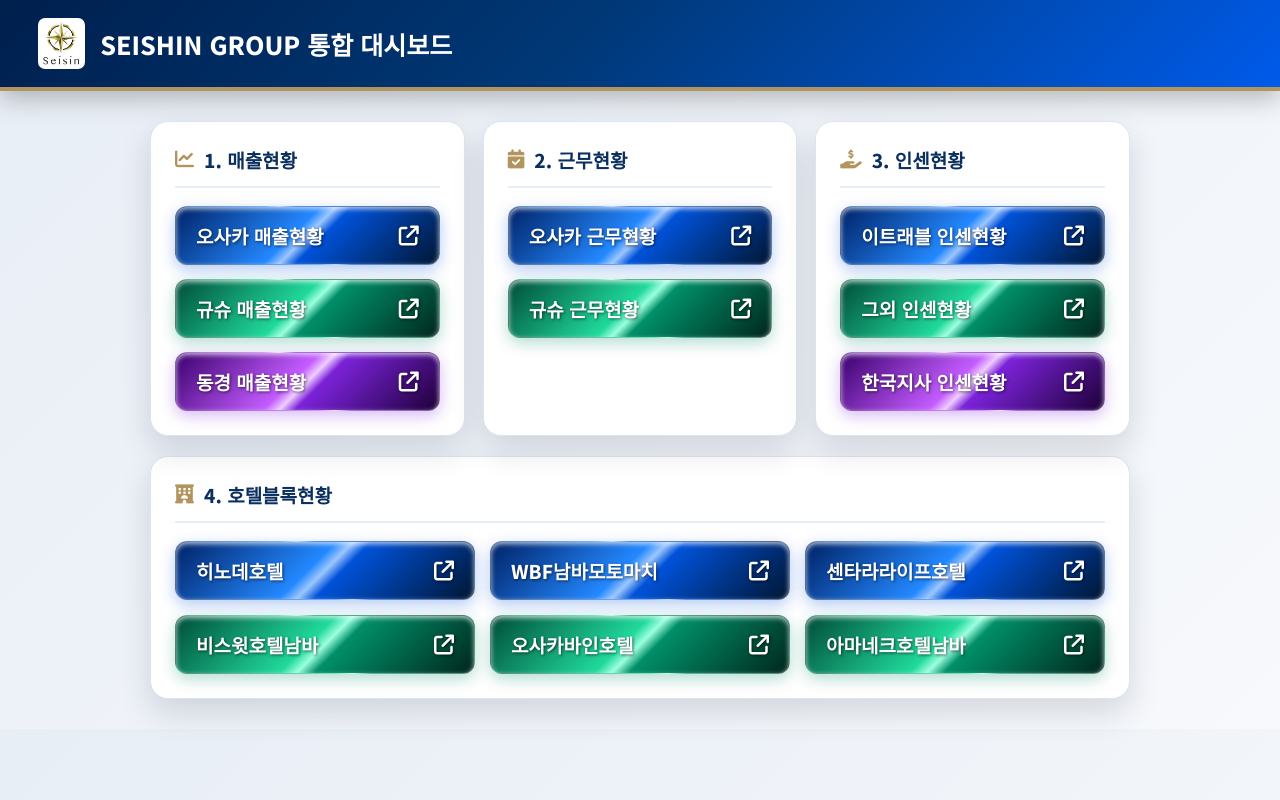
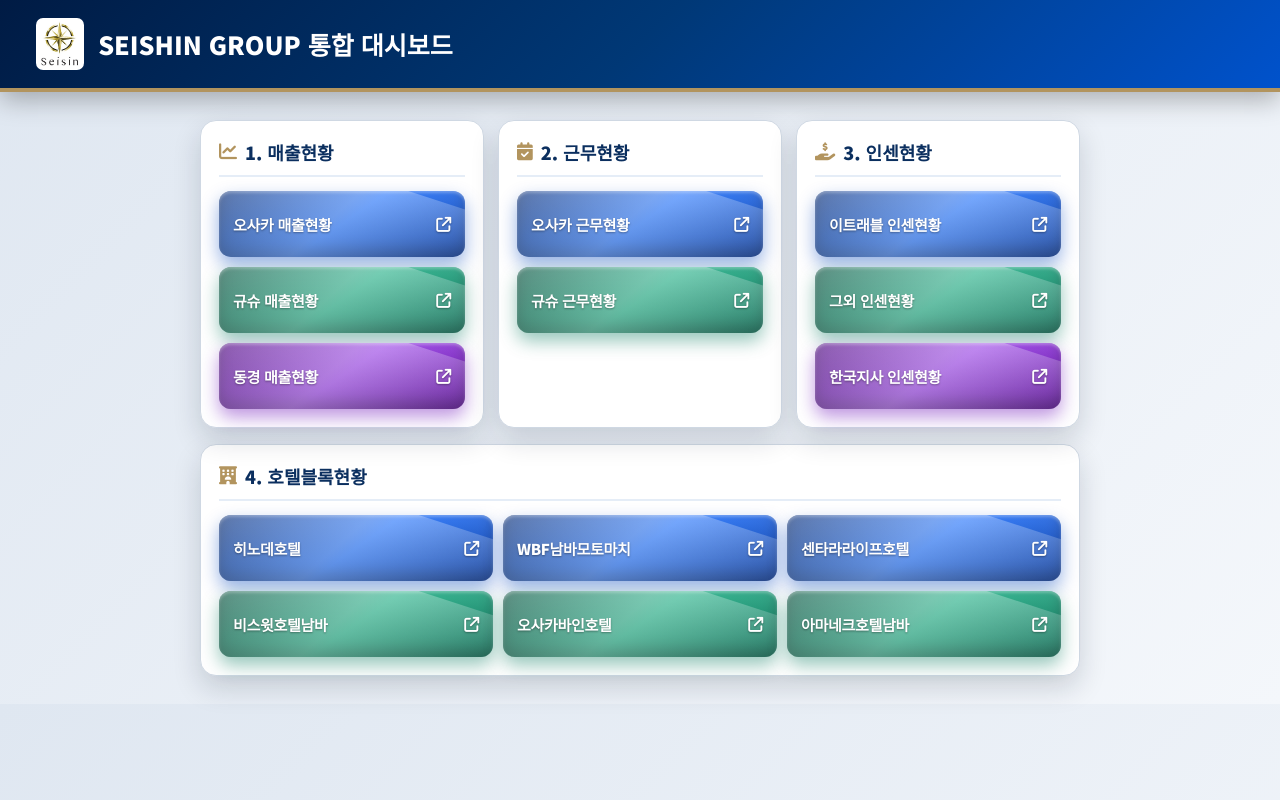
Before and after one commit to Akipapa79/-, a plain HTML site: page index.html in a window 1280 px wide. Drawn offline with Linux system fonts and the light colour scheme.

Commit message:
Update index.html

```diff
--- a/index.html
+++ b/index.html
@@ -3,55 +3,187 @@
 <head>
 <meta charset="UTF-8">
 <title>SEISHIN GROUP 통합 대시보드</title>
-    <link href="https://fonts.googleapis.com/css2?family=Noto+Sans+KR:wght@400;700;800&display=swap" rel="stylesheet">
+
+<link href="https://fonts.googleapis.com/css2?family=Noto+Sans+KR:wght@500;700;900&display=swap" rel="stylesheet">
 <link rel="stylesheet" href="https://cdnjs.cloudflare.com/ajax/libs/font-awesome/6.5.1/css/all.min.css">
+
 <style>
-        body { margin:0; font-family:'Noto Sans KR',sans-serif; background:linear-gradient(135deg,#e8eef6 0%,#f7f9fc 100%); color:#111827; }
-        header { background:linear-gradient(135deg,#001f4d 0%,#003876 45%,#005bea 100%); padding:18px 38px; display:flex; align-items:center; gap:15px; color:white; font-size:25px; font-weight:800; border-bottom:4px solid #b2945e; box-shadow:0 8px 24px rgba(0,0,0,0.25); }
-        header img { height:45px; background:white; border-radius:7px; padding:3px; }
-        .container { max-width:980px; margin:30px auto; padding:0 18px; }
-        .top-grid { display:grid; grid-template-columns:repeat(3,1fr); gap:18px; margin-bottom:20px; }
-        .card { background:#ffffff; border-radius:18px; padding:24px; box-shadow:0 14px 32px rgba(15,23,42,0.14); border:1px solid #dbe4f0; }
-        .card h2 { color:#0b2f5f; font-size:19px; margin:0 0 18px 0; display:flex; align-items:center; gap:10px; border-bottom:2px solid #e5edf7; padding-bottom:13px; font-weight:800; }
-        .card h2 i { color:#b2945e; }
-        .btn-grid { display:grid; gap:14px; }
-        .hotel-grid { display:grid; grid-template-columns:repeat(3,1fr); gap:15px; }
+body{
+    margin:0;
+    font-family:'Noto Sans KR',sans-serif;
+    background:linear-gradient(135deg,#dfe7f1,#f4f7fb);
+    color:#111827;
+}
 
-        /* 박스 크기 축소 및 글자 확대, 뿌연 효과 제거 */
-        .link-btn {
-            display:flex; align-items:center; justify-content:space-between;
-            padding:15px 20px;
-            border-radius:12px; text-decoration:none; color:white;
-            transition:0.3s ease;
-            text-shadow: 1px 1px 3px rgba(0,0,0,0.6);
-            border: 1px solid rgba(255,255,255,0.35);
+header{
+    background:linear-gradient(135deg,#001b44,#003876,#0052cc);
+    padding:18px 36px;
+    display:flex;
+    align-items:center;
+    gap:14px;
+    color:white;
+    font-size:25px;
+    font-weight:900;
+    border-bottom:4px solid #b2945e;
+    box-shadow:0 8px 24px rgba(0,0,0,.28);
 }
-        .link-btn span { font-size:19px; font-weight:800; }
-        .link-btn i { font-size:20px; opacity:1; }
-        .link-btn:hover { transform:translateY(-3px); filter:brightness(1.15); box-shadow: 0 10px 20px rgba(0,0,0,0.3); }
 
-        /* 선명하고 입체적인 펄 그라데이션 */
-        .col-blue, .hotel-top {
-            background: linear-gradient(135deg, #002266 0%, #2388ff 45%, #9cc6ff 50%, #0052d9 55%, #001633 100%);
-            box-shadow: inset 0 2px 5px rgba(255,255,255,0.7), 0 5px 15px rgba(0,82,217,0.3);
+header img{
+    height:46px;
+    background:white;
+    border-radius:7px;
+    padding:3px;
 }
-        .col-green, .hotel-bottom {
-            background: linear-gradient(135deg, #004c38 0%, #20d99b 45%, #9cffdf 50%, #008f68 55%, #00261c 100%);
-            box-shadow: inset 0 2px 5px rgba(255,255,255,0.7), 0 5px 15px rgba(0,143,104,0.3);
+
+.container{
+    max-width:880px;
+    margin:28px auto;
+    padding:0 16px;
 }
-        .col-purple {
-            background: linear-gradient(135deg, #3a006d 0%, #c45cff 45%, #efccff 50%, #7b22d9 55%, #1e0038 100%);
-            box-shadow: inset 0 2px 5px rgba(255,255,255,0.7), 0 5px 15px rgba(123,34,217,0.3);
+
+.top-grid{
+    display:grid;
+    grid-template-columns:repeat(3,1fr);
+    gap:14px;
+    margin-bottom:16px;
+}
+
+.card{
+    background:#ffffff;
+    border-radius:16px;
+    padding:18px;
+    box-shadow:0 12px 28px rgba(15,23,42,.16);
+    border:1px solid #cfd8e3;
+}
+
+.card h2{
+    color:#0b2f5f;
+    font-size:18px;
+    margin:0 0 14px;
+    display:flex;
+    align-items:center;
+    gap:8px;
+    border-bottom:2px solid #e5edf7;
+    padding-bottom:10px;
+    font-weight:900;
+}
+
+.card h2 i{
+    color:#b2945e;
+}
+
+.btn-grid{
+    display:grid;
+    gap:10px;
+}
+
+.hotel-grid{
+    display:grid;
+    grid-template-columns:repeat(3,1fr);
+    gap:10px;
+}
+
+.link-btn{
+    position:relative;
+    overflow:hidden;
+    display:flex;
+    align-items:center;
+    justify-content:space-between;
+    min-height:46px;
+    padding:10px 14px;
+    border-radius:12px;
+    text-decoration:none;
+    color:white;
+    font-size:15px;
+    font-weight:900;
+    letter-spacing:-.3px;
+    transition:.2s;
+    text-shadow:0 1px 2px rgba(0,0,0,.35);
+}
+
+.link-btn::before{
+    content:"";
+    position:absolute;
+    inset:0;
+    background:linear-gradient(180deg,rgba(255,255,255,.22),rgba(0,0,0,.18));
+}
+
+.link-btn::after{
+    content:"";
+    position:absolute;
+    top:-40%;
+    left:-40%;
+    width:160%;
+    height:200%;
+    background:linear-gradient(120deg,transparent,rgba(255,255,255,.35),transparent);
+    transform:rotate(18deg);
+}
+
+.link-btn span,
+.link-btn i{
+    position:relative;
+    z-index:2;
+}
+
+.link-btn:hover{
+    transform:translateY(-3px);
+    filter:saturate(1.2) brightness(1.08);
+}
+
+/* 진한 유광 컬러 */
+.col-blue{
+    background:linear-gradient(145deg,#002a7a,#005eff,#003cb5);
+    box-shadow:inset 0 2px 3px rgba(255,255,255,.28),
+               inset 0 -8px 14px rgba(0,0,0,.25),
+               0 8px 18px rgba(0,70,190,.42);
+}
+
+.col-green{
+    background:linear-gradient(145deg,#00513d,#00a676,#007a5c);
+    box-shadow:inset 0 2px 3px rgba(255,255,255,.28),
+               inset 0 -8px 14px rgba(0,0,0,.25),
+               0 8px 18px rgba(0,120,90,.42);
+}
+
+.col-purple{
+    background:linear-gradient(145deg,#4b0082,#8a22e6,#5f00aa);
+    box-shadow:inset 0 2px 3px rgba(255,255,255,.28),
+               inset 0 -8px 14px rgba(0,0,0,.25),
+               0 8px 18px rgba(100,0,180,.42);
+}
+
+.hotel-top{
+    background:linear-gradient(145deg,#002a7a,#005eff,#003cb5);
+    box-shadow:inset 0 2px 3px rgba(255,255,255,.28),
+               inset 0 -8px 14px rgba(0,0,0,.25),
+               0 8px 18px rgba(0,70,190,.42);
+}
+
+.hotel-bottom{
+    background:linear-gradient(145deg,#00513d,#00a676,#007a5c);
+    box-shadow:inset 0 2px 3px rgba(255,255,255,.28),
+               inset 0 -8px 14px rgba(0,0,0,.25),
+               0 8px 18px rgba(0,120,90,.42);
 }
 
 @media(max-width:900px){
-            .container{ max-width:100%; margin:20px auto; }
-            .top-grid{ grid-template-columns:1fr; }
-            .hotel-grid{ grid-template-columns:1fr; }
-            header{ font-size:21px; padding:16px 20px; }
+    .top-grid,
+    .hotel-grid{
+        grid-template-columns:1fr;
+    }
+
+    .container{
+        max-width:100%;
+    }
+
+    header{
+        font-size:21px;
+        padding:16px 20px;
+    }
 }
 </style>
 </head>
+
 <body>
 
 <header>
@@ -60,87 +192,51 @@
 </header>
 
 <div class="container">
+
     <div class="top-grid">
+
         <div class="card">
             <h2><i class="fa-solid fa-chart-line"></i> 1. 매출현황</h2>
             <div class="btn-grid">
-                <a href="오사카매출URL" target="_blank" class="link-btn col-blue">
-                    <span>오사카 매출현황</span>
-                    <i class="fa-solid fa-arrow-up-right-from-square"></i>
-                </a>
-                <a href="규슈매출URL" target="_blank" class="link-btn col-green">
-                    <span>규슈 매출현황</span>
-                    <i class="fa-solid fa-arrow-up-right-from-square"></i>
-                </a>
-                <a href="동경매출URL" target="_blank" class="link-btn col-purple">
-                    <span>동경 매출현황</span>
-                    <i class="fa-solid fa-arrow-up-right-from-square"></i>
-                </a>
+                <a href="오사카매출URL" target="_blank" class="link-btn col-blue"><span>오사카 매출현황</span><i class="fa-solid fa-arrow-up-right-from-square"></i></a>
+                <a href="규슈매출URL" target="_blank" class="link-btn col-green"><span>규슈 매출현황</span><i class="fa-solid fa-arrow-up-right-from-square"></i></a>
+                <a href="동경매출URL" target="_blank" class="link-btn col-purple"><span>동경 매출현황</span><i class="fa-solid fa-arrow-up-right-from-square"></i></a>
             </div>
         </div>
 
         <div class="card">
             <h2><i class="fa-solid fa-calendar-check"></i> 2. 근무현황</h2>
             <div class="btn-grid">
-                <a href="오사카근무URL" target="_blank" class="link-btn col-blue">
-                    <span>오사카 근무현황</span>
-                    <i class="fa-solid fa-arrow-up-right-from-square"></i>
-                </a>
-                <a href="규슈근무URL" target="_blank" class="link-btn col-green">
-                    <span>규슈 근무현황</span>
-                    <i class="fa-solid fa-arrow-up-right-from-square"></i>
-                </a>
+                <a href="오사카근무URL" target="_blank" class="link-btn col-blue"><span>오사카 근무현황</span><i class="fa-solid fa-arrow-up-right-from-square"></i></a>
+                <a href="규슈근무URL" target="_blank" class="link-btn col-green"><span>규슈 근무현황</span><i class="fa-solid fa-arrow-up-right-from-square"></i></a>
             </div>
         </div>
 
         <div class="card">
             <h2><i class="fa-solid fa-hand-holding-dollar"></i> 3. 인센현황</h2>
             <div class="btn-grid">
-                <a href="https://docs.google.com/spreadsheets/d/11giEDLNFNJe0ME6czK0yY7HAwgjOKxJJ/edit?pli=1&gid=331033276#gid=331033276" target="_blank" class="link-btn col-blue">
-                    <span>이트래블 인센현황</span>
-                    <i class="fa-solid fa-arrow-up-right-from-square"></i>
-                </a>
-                <a href="https://docs.google.com/spreadsheets/d/1sSXt8YckniAcmtDG0-QT_UdWWiuxx8Am/edit?pli=1&gid=1695092935#gid=1695092935" target="_blank" class="link-btn col-green">
-                    <span>그외 인센현황</span>
-                    <i class="fa-solid fa-arrow-up-right-from-square"></i>
-                </a>
-                <a href="https://docs.google.com/spreadsheets/d/1Ki1LMopEr8V8Jya6NmzZGpKLHHy3Hp1u/edit?gid=483904815#gid=483904815" target="_blank" class="link-btn col-purple">
-                    <span>한국지사 인센현황</span>
-                    <i class="fa-solid fa-arrow-up-right-from-square"></i>
-                </a>
+                <a href="https://docs.google.com/spreadsheets/d/11giEDLNFNJe0ME6czK0yY7HAwgjOKxJJ/edit?pli=1&gid=331033276#gid=331033276" target="_blank" class="link-btn col-blue"><span>이트래블 인센현황</span><i class="fa-solid fa-arrow-up-right-from-square"></i></a>
+                <a href="https://docs.google.com/spreadsheets/d/1sSXt8YckniAcmtDG0-QT_UdWWiuxx8Am/edit?pli=1&gid=1695092935#gid=1695092935" target="_blank" class="link-btn col-green"><span>그외 인센현황</span><i class="fa-solid fa-arrow-up-right-from-square"></i></a>
+                <a href="https://docs.google.com/spreadsheets/d/1Ki1LMopEr8V8Jya6NmzZGpKLHHy3Hp1u/edit?gid=483904815#gid=483904815" target="_blank" class="link-btn col-purple"><span>한국지사 인센현황</span><i class="fa-solid fa-arrow-up-right-from-square"></i></a>
             </div>
         </div>
+
     </div>
 
     <div class="card">
         <h2><i class="fa-solid fa-hotel"></i> 4. 호텔블록현황</h2>
+
         <div class="hotel-grid">
-            <a href="https://docs.google.com/spreadsheets/d/1o_oRouHav0Z5aMKWmgZBovg-KLZufQam8SzaR_JljR0/edit?gid=1597431311#gid=1597431311" target="_blank" class="link-btn hotel-top">
-                <span>히노데호텔</span>
-                <i class="fa-solid fa-arrow-up-right-from-square"></i>
-            </a>
-            <a href="https://docs.google.com/spreadsheets/d/1aflBDQqYBDW4SIWOrfquTUnRNceHQh8C/edit?rtpof=true&gid=1347907107#gid=1347907107" target="_blank" class="link-btn hotel-top">
-                <span>WBF남바모토마치</span>
-                <i class="fa-solid fa-arrow-up-right-from-square"></i>
-            </a>
-            <a href="https://docs.google.com/spreadsheets/d/1ENafFWMF2M8Cw3YRxgwRAxuNxh1FEQ6gJeniyNZo1mI/edit?gid=479650170#gid=479650170" target="_blank" class="link-btn hotel-top">
-                <span>센타라라이프호텔</span>
-                <i class="fa-solid fa-arrow-up-right-from-square"></i>
-            </a>
-            <a href="https://docs.google.com/spreadsheets/d/1PAiYsE1vC2Vf-wJ0rYem2RJnfaFM-D4s_93SvcYRhWo/edit?gid=619011903#gid=619011903" target="_blank" class="link-btn hotel-bottom">
-                <span>비스윗호텔남바</span>
-                <i class="fa-solid fa-arrow-up-right-from-square"></i>
-            </a>
-            <a href="https://docs.google.com/spreadsheets/d/1b7SUn0lInIy6VZsfdi-nZ0sIqM5iiqF4/edit?gid=1298837714#gid=1298837714" target="_blank" class="link-btn hotel-bottom">
-                <span>오사카바인호텔</span>
-                <i class="fa-solid fa-arrow-up-right-from-square"></i>
-            </a>
-            <a href="https://docs.google.com/spreadsheets/d/1cR2hLm6s0SmuADPTYo2jzpWLWbV0Io7C/edit?gid=205860888#gid=205860888" target="_blank" class="link-btn hotel-bottom">
-                <span>아마네크호텔남바</span>
-                <i class="fa-solid fa-arrow-up-right-from-square"></i>
-            </a>
+            <a href="https://docs.google.com/spreadsheets/d/1o_oRouHav0Z5aMKWmgZBovg-KLZufQam8SzaR_JljR0/edit?gid=1597431311#gid=1597431311" target="_blank" class="link-btn hotel-top"><span>히노데호텔</span><i class="fa-solid fa-arrow-up-right-from-square"></i></a>
+            <a href="https://docs.google.com/spreadsheets/d/1aflBDQqYBDW4SIWOrfquTUnRNceHQh8C/edit?rtpof=true&gid=1347907107#gid=1347907107" target="_blank" class="link-btn hotel-top"><span>WBF남바모토마치</span><i class="fa-solid fa-arrow-up-right-from-square"></i></a>
+            <a href="https://docs.google.com/spreadsheets/d/1ENafFWMF2M8Cw3YRxgwRAxuNxh1FEQ6gJeniyNZo1mI/edit?gid=479650170#gid=479650170" target="_blank" class="link-btn hotel-top"><span>센타라라이프호텔</span><i class="fa-solid fa-arrow-up-right-from-square"></i></a>
+
+            <a href="https://docs.google.com/spreadsheets/d/1PAiYsE1vC2Vf-wJ0rYem2RJnfaFM-D4s_93SvcYRhWo/edit?gid=619011903#gid=619011903" target="_blank" class="link-btn hotel-bottom"><span>비스윗호텔남바</span><i class="fa-solid fa-arrow-up-right-from-square"></i></a>
+            <a href="https://docs.google.com/spreadsheets/d/1b7SUn0lInIy6VZsfdi-nZ0sIqM5iiqF4/edit?gid=1298837714#gid=1298837714" target="_blank" class="link-btn hotel-bottom"><span>오사카바인호텔</span><i class="fa-solid fa-arrow-up-right-from-square"></i></a>
+            <a href="https://docs.google.com/spreadsheets/d/1cR2hLm6s0SmuADPTYo2jzpWLWbV0Io7C/edit?gid=205860888#gid=205860888" target="_blank" class="link-btn hotel-bottom"><span>아마네크호텔남바</span><i class="fa-solid fa-arrow-up-right-from-square"></i></a>
         </div>
     </div>
+
 </div>
 
 </body>
```
Lines whose indentation alone changed are shown as unchanged.
